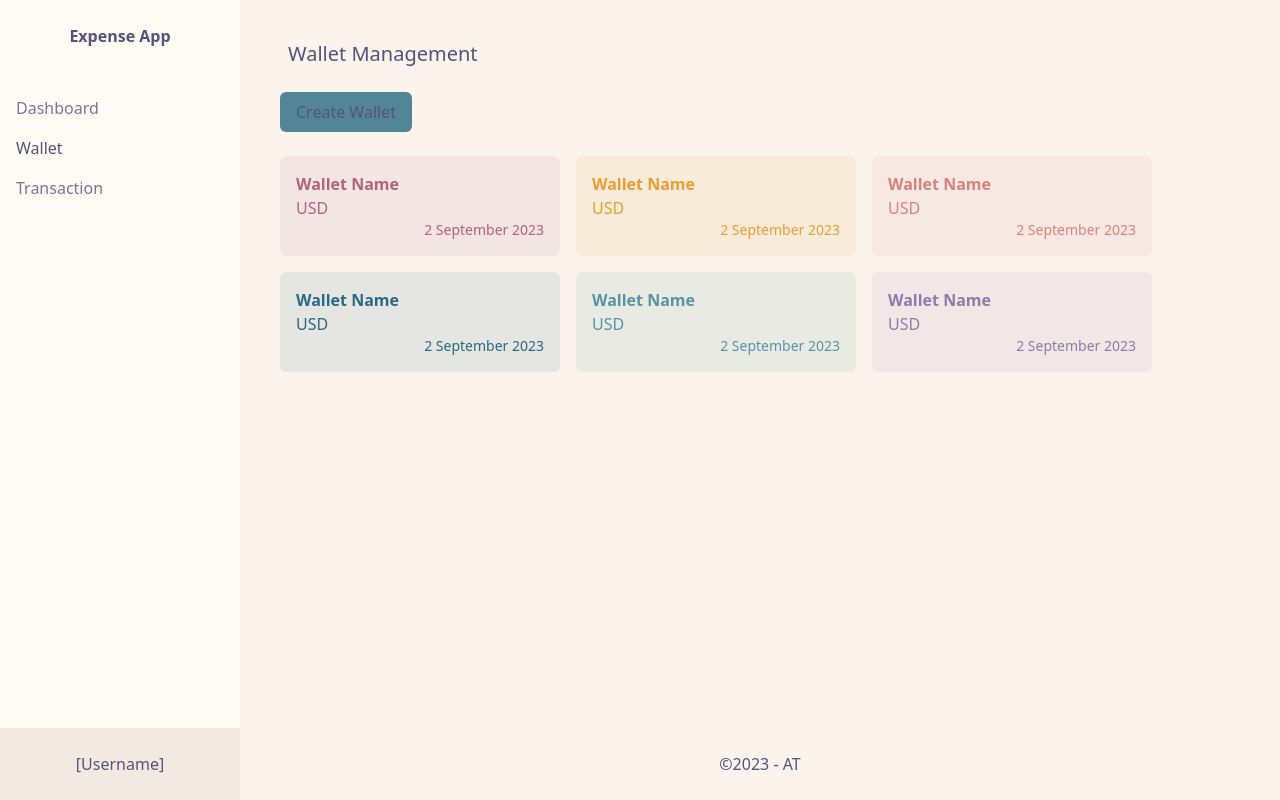
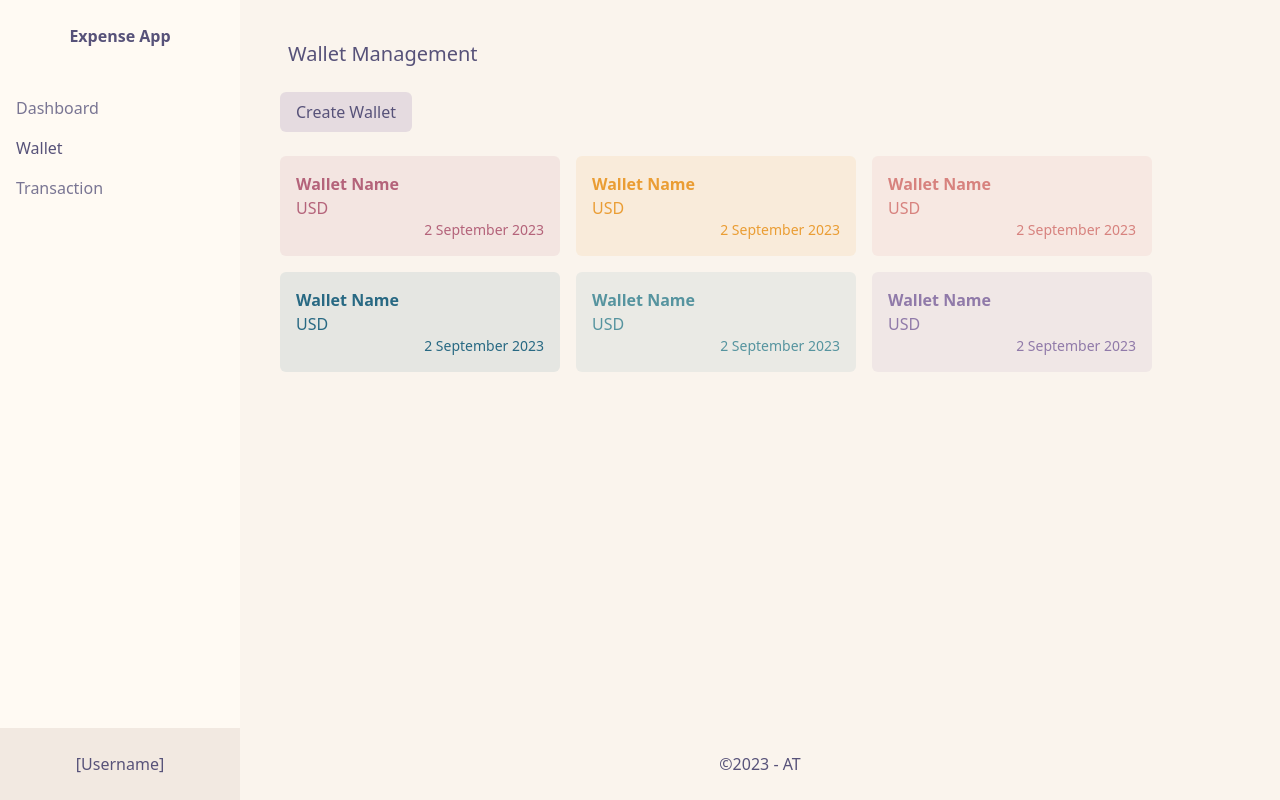
Before and after one commit to alvintanoto/expense-app, a Nuxt app in the folder frontend/: page /wallet in a window 1280 px wide. Built offline with nearby package versions, Linux system fonts and the light colour scheme.

Commit message:
change button create wallet color

```diff
--- a/frontend/pages/wallet/index.vue
+++ b/frontend/pages/wallet/index.vue
@@ -17,7 +17,7 @@ const colors = [
       class="w-full rounded-lg px-4"
     >
       <div class="text-xl p-4 my-2">Wallet Management</div>
-      <button class="mx-2 mb-4 px-4 py-2 bg-rp-dawn-pine/80 dark:bg-rp-moon-pine/80 hover:bg-rp-dawn-pine hover:dark:bg-rp-moon-pine rounded-md">Create Wallet</button>
+      <button class="mx-2 mb-4 px-4 py-2 bg-rp-dawn-iris/20 dark:bg-rp-moon-pine/80 hover:bg-rp-dawn-iris/40 hover:dark:bg-rp-moon-pine rounded-md">Create Wallet</button>
       <!-- Loop this for list of wallet -->
       <div class="flex flex-row flex-wrap">
         <div
```
